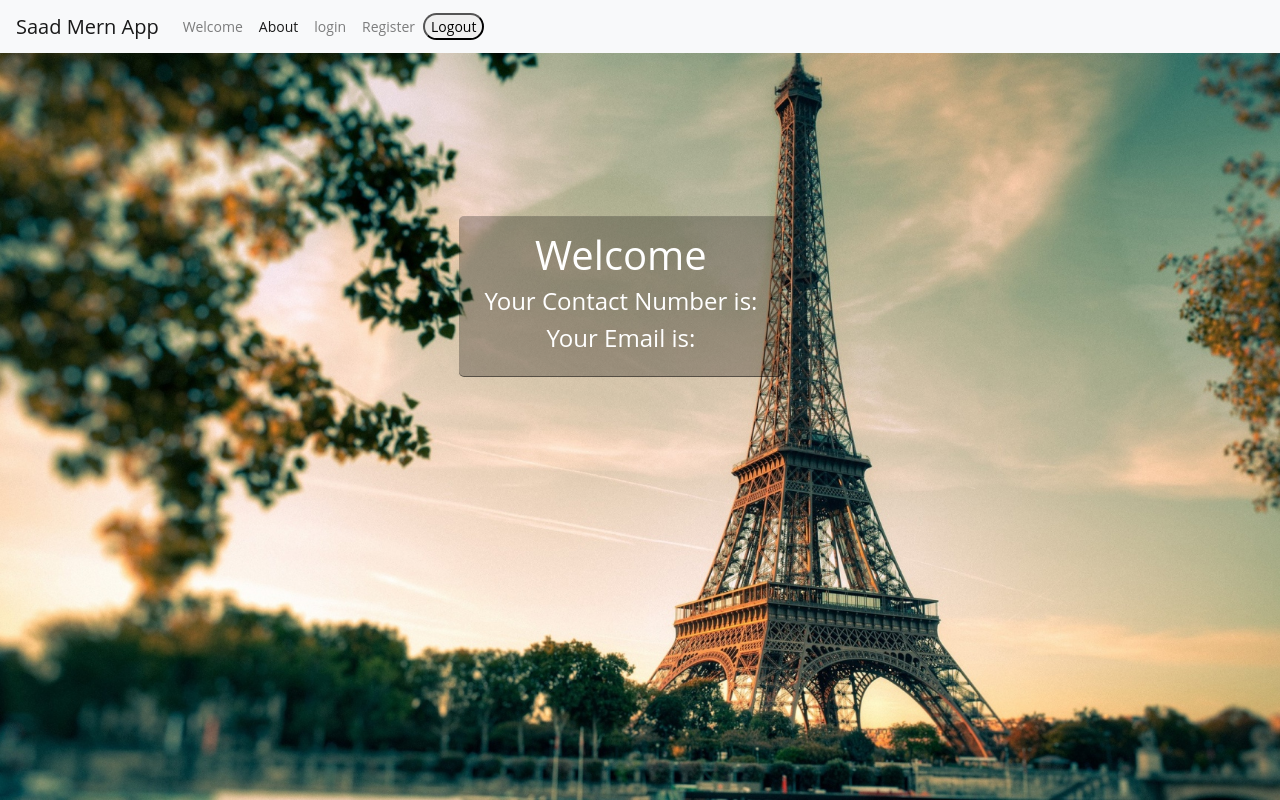
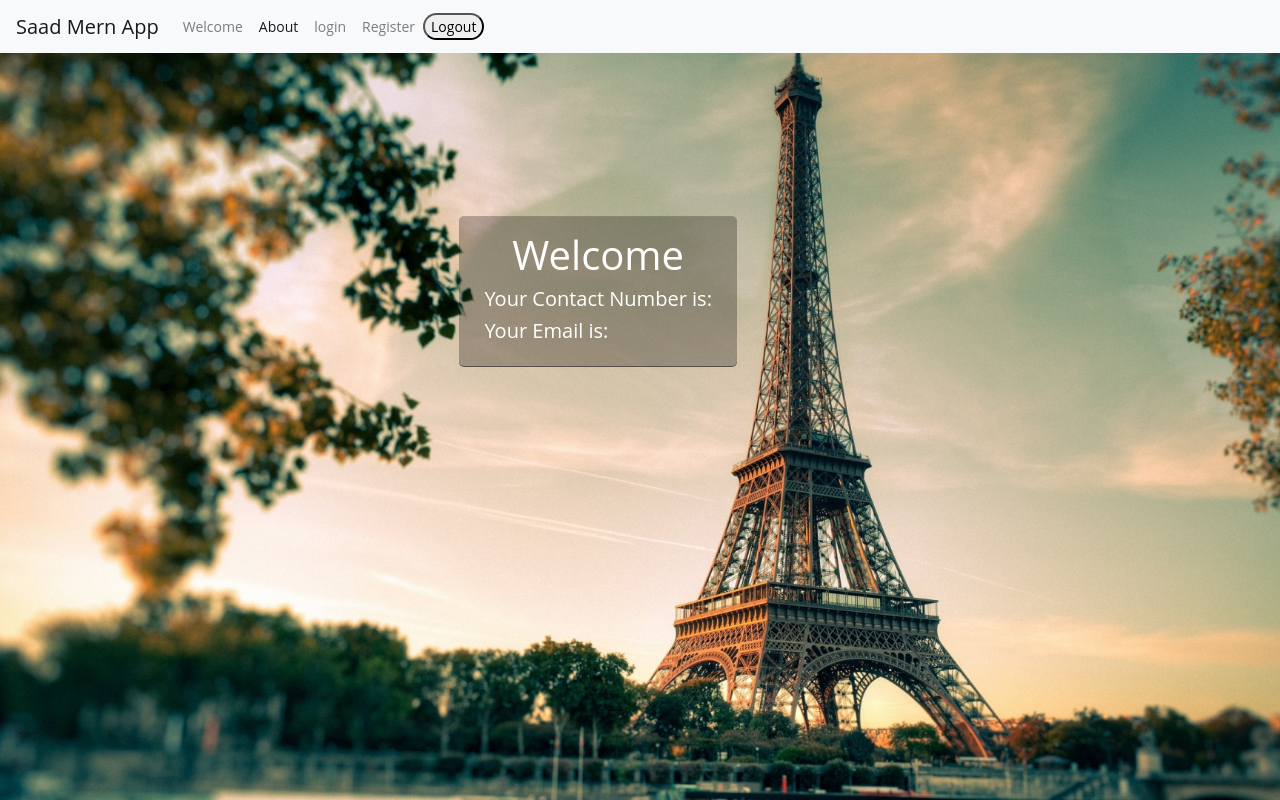
Before and after one commit to muhammadsaad91/finalize-build-mern-app, a React (Create React App) app in the folder client/: page /about in a window 1280 px wide. Built offline with nearby package versions, Linux system fonts and the light colour scheme; no server answers.

Commit message:
finalize after deployed

```diff
--- a/client/public/index.html
+++ b/client/public/index.html
@@ -1,6 +1,8 @@
 <!DOCTYPE html>
 <html lang="en">
   <head>
+    <base href="/">
+    <!-- webpack-dev-server --mode development --hot --inline --content-base=dist --history-api-fallback -->
     <meta charset="utf-8" />
     <link rel="icon" href="%PUBLIC_URL%/favicon.ico" />
     <meta name="viewport" content="width=device-width, initial-scale=1" />
--- a/client/src/About.jsx
+++ b/client/src/About.jsx
@@ -42,8 +42,10 @@ const App = () => {
         <div className="form-item">
             <div className="form-wrapper">
                 <h1>Welcome {data.name}</h1>
-                <h4>Your Contact Number is: {data.phonenumber}</h4>
-                <h4>Your Email is: {data.username}</h4>
+                <div className="data">
+                    <h5>Your Contact Number is: {data.phonenumber}</h5>
+                    <h5>Your Email is: {data.username}</h5>
+                </div>
             </div>
         </div>
     );
--- a/client/src/index.css
+++ b/client/src/index.css
@@ -13,7 +13,8 @@ body {
 /* width:300px; */
 /* height:370px; */
   position: absolute;
-  text-align: center;
+  /* text-align: center; */
+  z-index: -10;
   top: 50%;
   left: 48%;
   margin: -184px 0px 0px -155px;
@@ -22,10 +23,16 @@ body {
   border-radius: 5px;
   box-shadow: 0px 1px 0px rgba(0,0,0,0.6),inset 0px 1px 0px rgba(255,255,255,0.04);
 }
+.form-wrapper h1{
+  text-align: center;
+}
 
 .form-item {
 width:100%;
+
 }
+
+
 
 
 h3{
```
